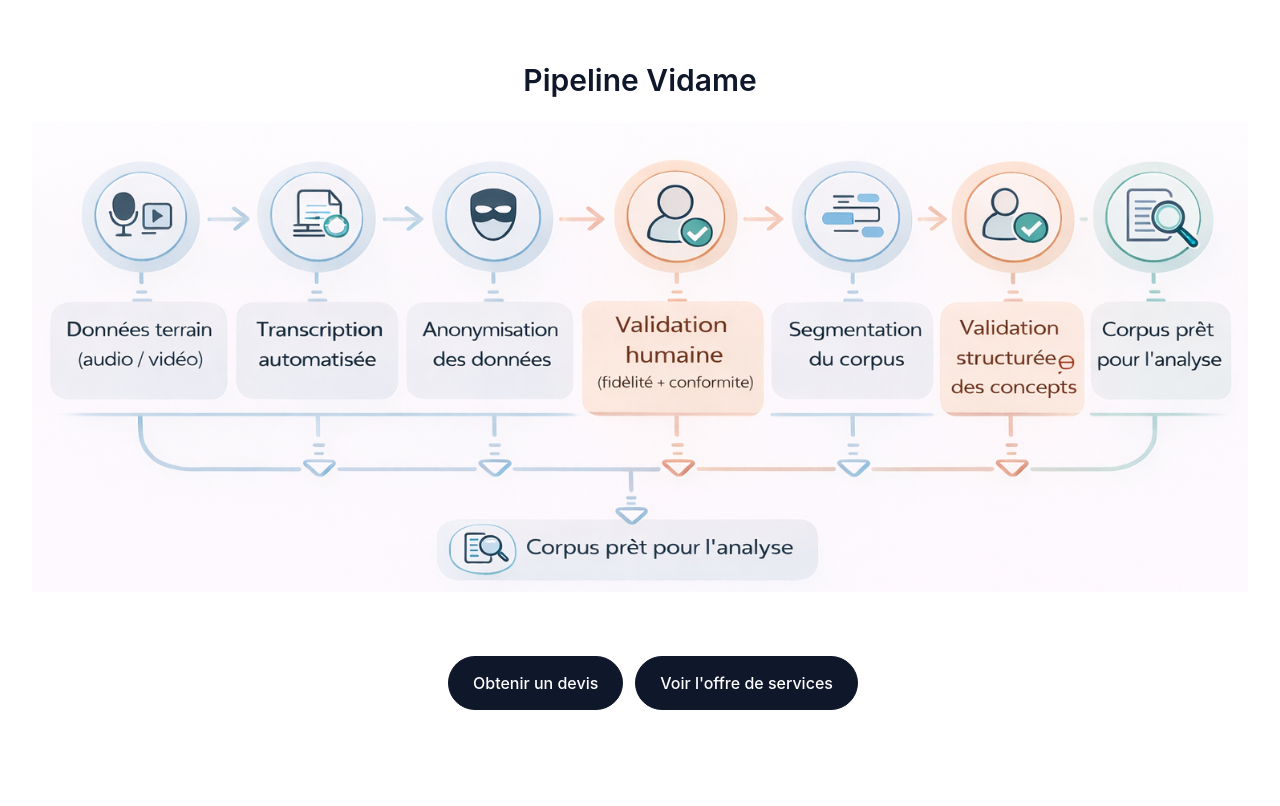
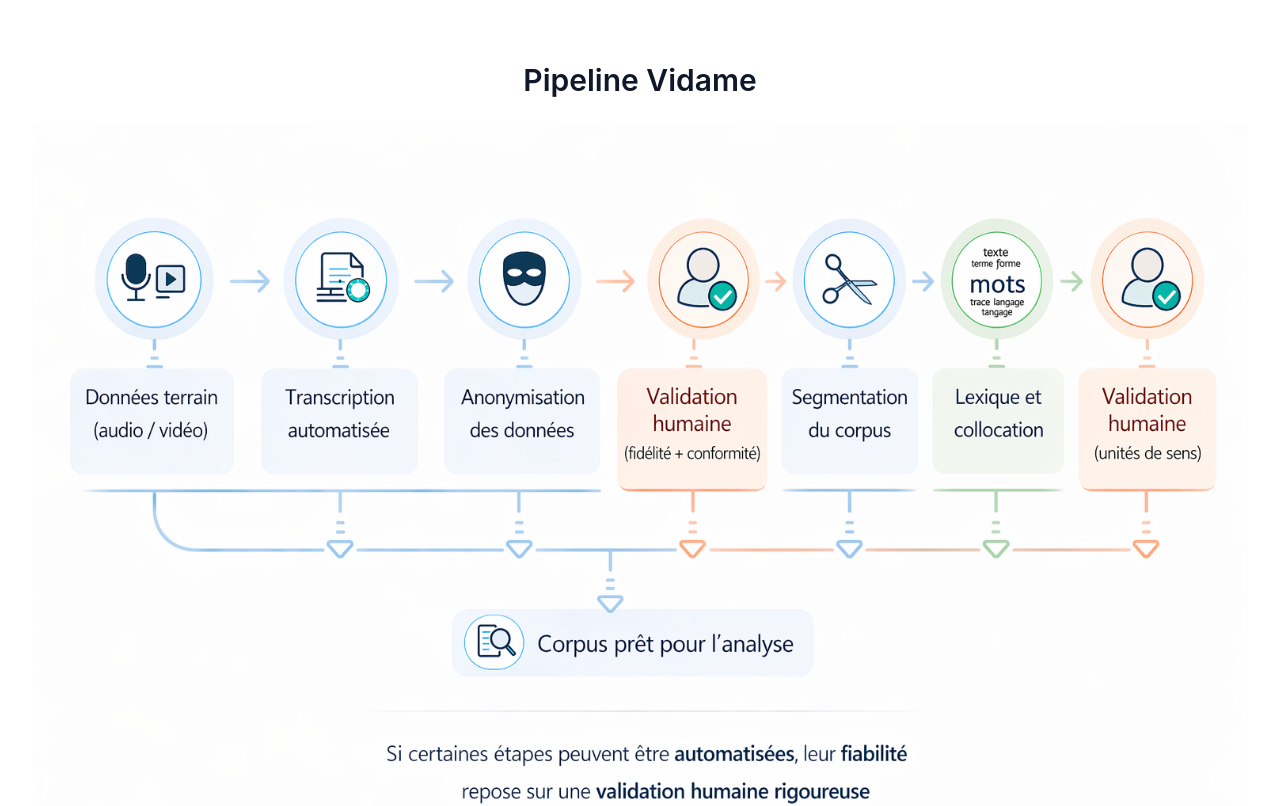
Before and after one commit to momopro21/vidame-recherche, a React (Vite) app: page / in a window 1280 px wide. Shown: the part 1120-1926 px from the top of the page. Built offline with nearby package versions, Linux system fonts and the light colour scheme; the HTML template or start-up script is replaced by a standard one.

Commit message:
Update App.tsx

```diff
--- a/src/App.tsx
+++ b/src/App.tsx
@@ -674,7 +674,7 @@ function Accueil({setPage,lang,}: {setPage: (page: string) => void;lang: "fr" |
              {/* ===== VIDAME_REPERE_BLOC_PNG_PIPELINE ===== */}
       <div className="mt-6 mb-8 max-w-7xl">
       <img
-    src={lang === "fr" ? "/flowchart_vidame4.png" : "/flowchart_vidame4_en.png"}
+    src={lang === "fr" ? "/flowchart_vidame20.png" : "/flowchart_vidame4_en.png"}
     alt={lang === "fr" ? "Pipeline Vidame" : "Vidame pipeline"}
     className="block h-auto w-full"
   />
```
